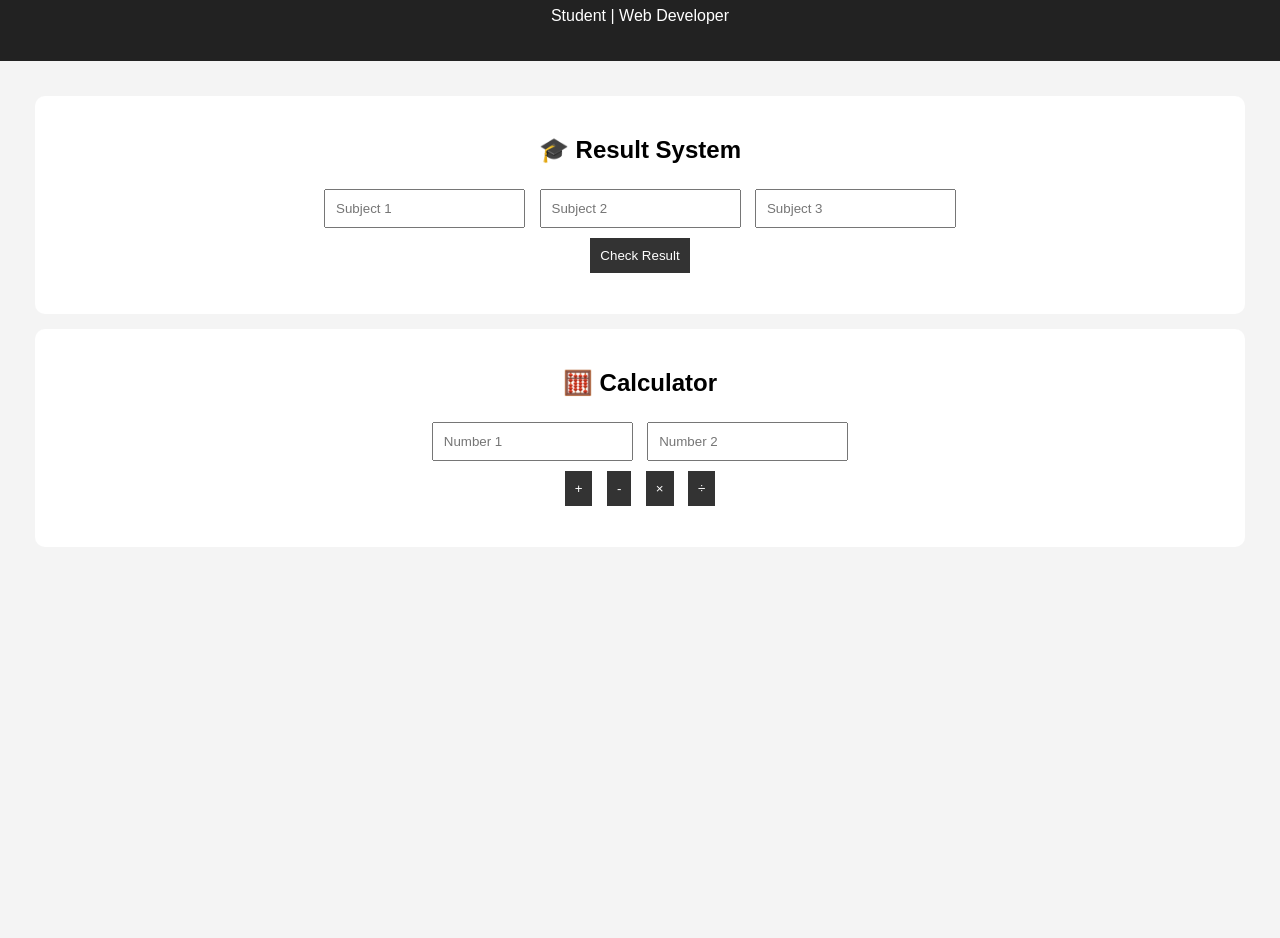
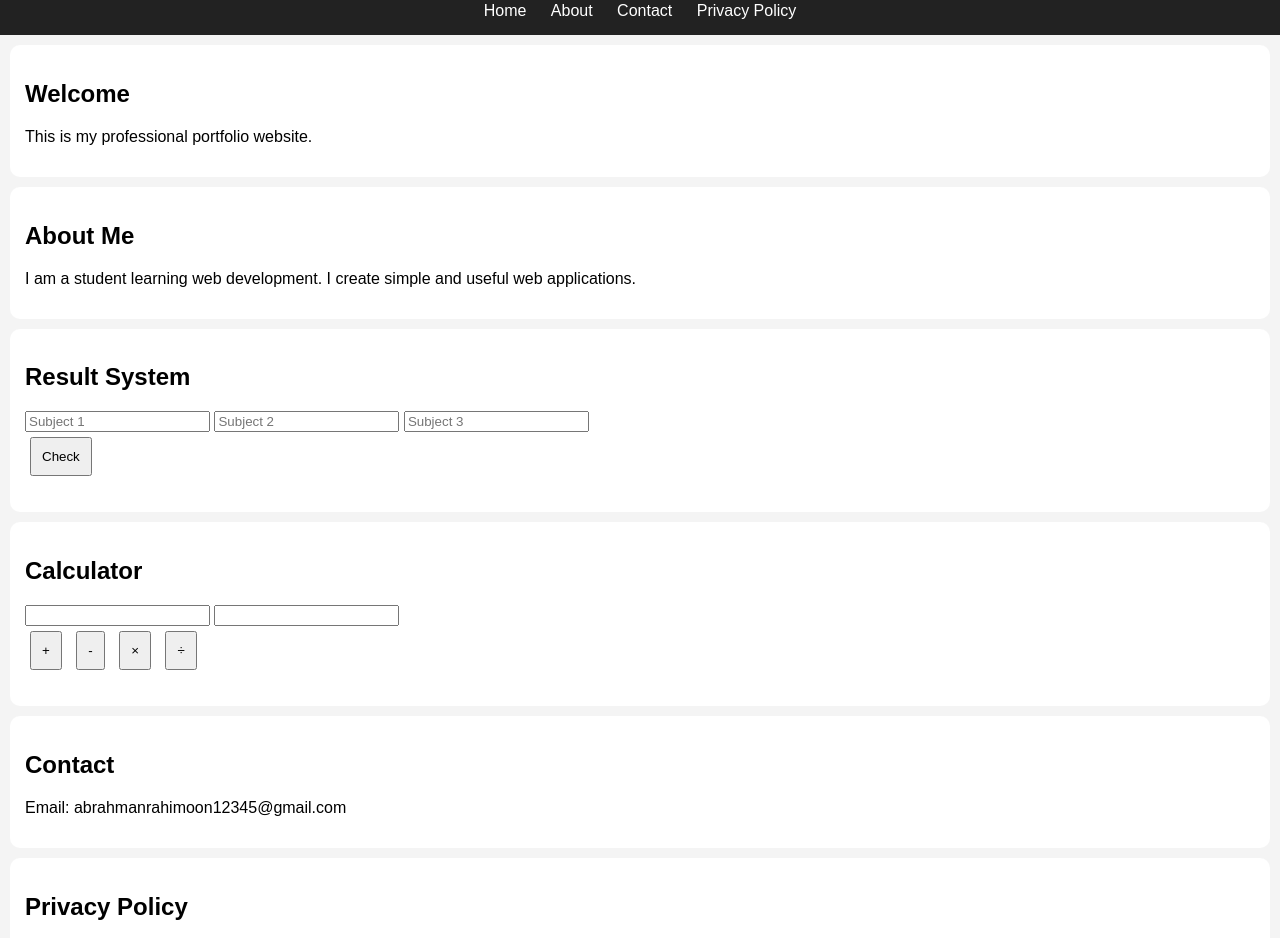
Before and after one commit to rahimoonabrahman4-cyber/my-portfolio, a plain HTML site: page index.html in a window 1280 px wide. Shown: the part 93-1031 px from the top of the page. Before the commit the page ends 800 px from the top, so only its background shows below. Drawn offline with Linux system fonts and the light colour scheme.

Commit message:
Add files via upload

```diff
--- a/index.html
+++ b/index.html
@@ -3,21 +3,26 @@
 <head>
 <meta charset="UTF-8">
 <meta name="viewport" content="width=device-width, initial-scale=1.0">
-<title>My Portfolio</title>
+<title>Rahman Portfolio</title>
 
 <style>
 body {
+    margin: 0;
     font-family: Arial;
-    margin: 0;
     background: #f4f4f4;
-    text-align: center;
 }
 
 header {
     background: #222;
     color: white;
-    padding: 20px;
-    animation: fadeIn 2s;
+    padding: 15px;
+    text-align: center;
+}
+
+nav a {
+    margin: 10px;
+    color: white;
+    text-decoration: none;
 }
 
 section {
@@ -26,37 +31,21 @@ section {
 
 .box {
     background: white;
-    margin: 15px;
-    padding: 20px;
+    padding: 15px;
+    margin: 10px;
     border-radius: 10px;
-    animation: slideUp 1s;
 }
 
-input, button {
+footer {
+    background: #222;
+    color: white;
+    text-align: center;
     padding: 10px;
-    margin: 5px;
 }
 
 button {
-    background: #333;
-    color: white;
-    border: none;
-    cursor: pointer;
-}
-
-button:hover {
-    background: #555;
-}
-
-/* Animations */
-@keyframes fadeIn {
-    from {opacity:0;}
-    to {opacity:1;}
-}
-
-@keyframes slideUp {
-    from {transform:translateY(50px); opacity:0;}
-    to {transform:translateY(0); opacity:1;}
+    padding: 10px;
+    margin: 5px;
 }
 </style>
 
@@ -65,76 +54,85 @@ button:hover {
 
 <header>
 <h1>Abdul Rahman</h1>
-<p>Student | Web Developer</p>
+<nav>
+<a href="#home">Home</a>
+<a href="#about">About</a>
+<a href="#contact">Contact</a>
+<a href="#privacy">Privacy Policy</a>
+</nav>
 </header>
 
-<section>
+<section id="home" class="box">
+<h2>Welcome</h2>
+<p>This is my professional portfolio website.</p>
+</section>
 
-<div class="box">
-<h2>🎓 Result System</h2>
+<section id="about" class="box">
+<h2>About Me</h2>
+<p>I am a student learning web development. I create simple and useful web applications.</p>
+</section>
+
+<section class="box">
+<h2>Result System</h2>
 <input type="number" id="m1" placeholder="Subject 1">
 <input type="number" id="m2" placeholder="Subject 2">
 <input type="number" id="m3" placeholder="Subject 3">
 <br>
-<button onclick="calculateResult()">Check Result</button>
-<p id="result"></p>
-</div>
-
-<div class="box">
-<h2>🧮 Calculator</h2>
-<input type="number" id="num1" placeholder="Number 1">
-<input type="number" id="num2" placeholder="Number 2">
-<br>
-<button onclick="add()">+</button>
-<button onclick="sub()">-</button>
-<button onclick="mul()">×</button>
-<button onclick="div()">÷</button>
-<p id="calcResult"></p>
-</div>
-
+<button onclick="result()">Check</button>
+<p id="res"></p>
 </section>
 
+<section class="box">
+<h2>Calculator</h2>
+<input type="number" id="a">
+<input type="number" id="b">
+<br>
+<button onclick="calc('+')">+</button>
+<button onclick="calc('-')">-</button>
+<button onclick="calc('*')">×</button>
+<button onclick="calc('/')">÷</button>
+<p id="ans"></p>
+</section>
+
+<section id="contact" class="box">
+<h2>Contact</h2>
+<p>Email: abrahmanrahimoon12345@gmail.com</p>
+</section>
+
+<section id="privacy" class="box">
+<h2>Privacy Policy</h2>
+<p>This website does not collect personal data. Any information entered is not stored or shared.</p>
+</section>
+
+<footer>
+<p>© 2026 Abdul Rahman</p>
+</footer>
+
 <script>
-
-// Result System
-function calculateResult() {
+function result() {
     let m1 = +document.getElementById("m1").value;
     let m2 = +document.getElementById("m2").value;
     let m3 = +document.getElementById("m3").value;
 
-    let total = m1 + m2 + m3;
-    let percent = total / 3;
+    let avg = (m1+m2+m3)/3;
+    let grade = avg>=80?"A":avg>=60?"B":avg>=40?"C":"Fail";
 
-    let grade = "";
-
-    if (percent >= 80) grade = "A";
-    else if (percent >= 60) grade = "B";
-    else if (percent >= 40) grade = "C";
-    else grade = "Fail";
-
-    document.getElementById("result").innerHTML =
-        "Percentage: " + percent + "% | Grade: " + grade;
+    document.getElementById("res").innerHTML =
+    "Percentage: "+avg+"% Grade: "+grade;
 }
 
-// Calculator
-function add() {
-    let a = +num1.value;
-    let b = +num2.value;
-    calcResult.innerHTML = a + b;
+function calc(op) {
+    let x = +document.getElementById("a").value;
+    let y = +document.getElementById("b").value;
+    let r;
+
+    if(op=='+') r = x+y;
+    if(op=='-') r = x-y;
+    if(op=='*') r = x*y;
+    if(op=='/') r = x/y;
+
+    document.getElementById("ans").innerHTML = "Result: "+r;
 }
-
-function sub() {
-    calcResult.innerHTML = num1.value - num2.value;
-}
-
-function mul() {
-    calcResult.innerHTML = num1.value * num2.value;
-}
-
-function div() {
-    calcResult.innerHTML = num1.value / num2.value;
-}
-
 </script>
 
 </body>
```
